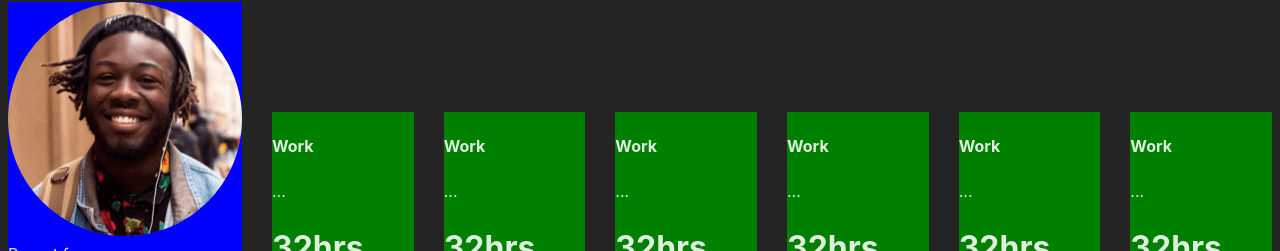
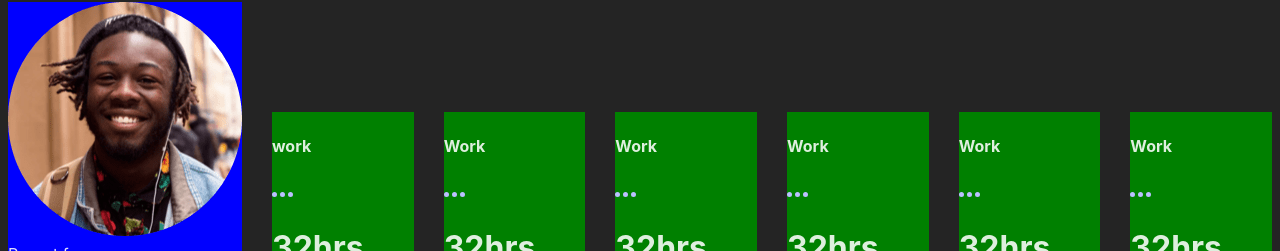
Before and after one commit to kasimugur/Time-tracking-dashboard, a React (Vite) app: page / in a window 1280 px wide. Shown: the part 193-444 px from the top of the page. Built offline with nearby package versions, Linux system fonts and the light colour scheme.

Commit message:
dashboard updated

```diff
--- a/src/components/Dashboard.jsx
+++ b/src/components/Dashboard.jsx
@@ -1,23 +1,32 @@
+import { useState } from 'react'
 import '../css/style.css'
+import data from'../data.json'
+import { iconEllipsis, iconExercise } from '../pages/Page'
 export default function Dashboard() {
+  const [daily, setDaily] = useState(null)
+  const [weekly, setWeekly] = useState(data.map(e => e.timeframes.weekly))
+  const [monthly, setMonthly] = useState(null)
 
-  return (
+console.log(daily)
+console.log(weekly)
+console.log(monthly)
+return (
     <>
       <div className="container">
-        <div className="card">
-          <div className="header">
+        <div className="card" >
+          <div className="header" >
             <img className="img-prf" src="src/images/image-jeremy.png" alt="profilo" />
             <span>Report for</span>
             <h1>Jeremy Robson</h1>
-          </div>
-          <a href="">Daily</a>
-          <a href="">Weekly</a>
-          <a href="">Monthly</a>
+          </div >
+          <a onClick={() => setDaily(data.map(e => e.timeframes.daily))} href="">Daily</a>
+          <a onClick={() => setWeekly(data.map(e => e.timeframes.weekly))} href="">Weekly</a>
+          <a onClick={() => setMonthly(data.map(e => e.timeframes.monthly))} href="">Monthly</a>
         </div>
         <div className="card-item">
           <div className="info">
             <div className="head">
-              <h4>Work</h4><span>...</span>
+              <h4>work</h4> <span>{iconEllipsis} </span>
             </div>
             <h1>32hrs</h1>
             <span>Last Week - 36hrs</span>
@@ -26,7 +35,7 @@ export default function Dashboard() {
         <div className="card-item">
           <div className="info">
             <div className="head">
-              <h4>Work</h4><span>...</span>
+              <h4>Work</h4><span>{iconEllipsis} </span>
             </div>
             <h1>32hrs</h1>
             <span>Last Week - 36hrs</span>
@@ -35,7 +44,7 @@ export default function Dashboard() {
         <div className="card-item">
           <div className="info">
             <div className="head">
-              <h4>Work</h4><span>...</span>
+              <h4>Work</h4><span>{iconEllipsis} </span>
             </div>
             <h1>32hrs</h1>
             <span>Last Week - 36hrs</span>
@@ -44,7 +53,7 @@ export default function Dashboard() {
         <div className="card-item">
           <div className="info">
             <div className="head">
-              <h4>Work</h4><span>...</span>
+              <h4>Work</h4><span>{iconEllipsis} </span>
             </div>
             <h1>32hrs</h1>
             <span>Last Week - 36hrs</span>
@@ -53,7 +62,7 @@ export default function Dashboard() {
         <div className="card-item">
           <div className="info">
             <div className="head">
-              <h4>Work</h4><span>...</span>
+              <h4>Work</h4><span>{iconEllipsis} </span>
             </div>
             <h1>32hrs</h1>
             <span>Last Week - 36hrs</span>
@@ -62,7 +71,7 @@ export default function Dashboard() {
         <div className="card-item">
           <div className="info">
             <div className="head">
-              <h4>Work</h4><span>...</span>
+              <h4>Work</h4><span>{iconEllipsis} </span>
             </div>
             <h1>32hrs</h1>
             <span>Last Week - 36hrs</span>
--- a/src/data.json
+++ b/src/data.json
@@ -1,4 +1,4 @@
-[
+ [
   {
     "title": "Work",
     "timeframes": {
```
